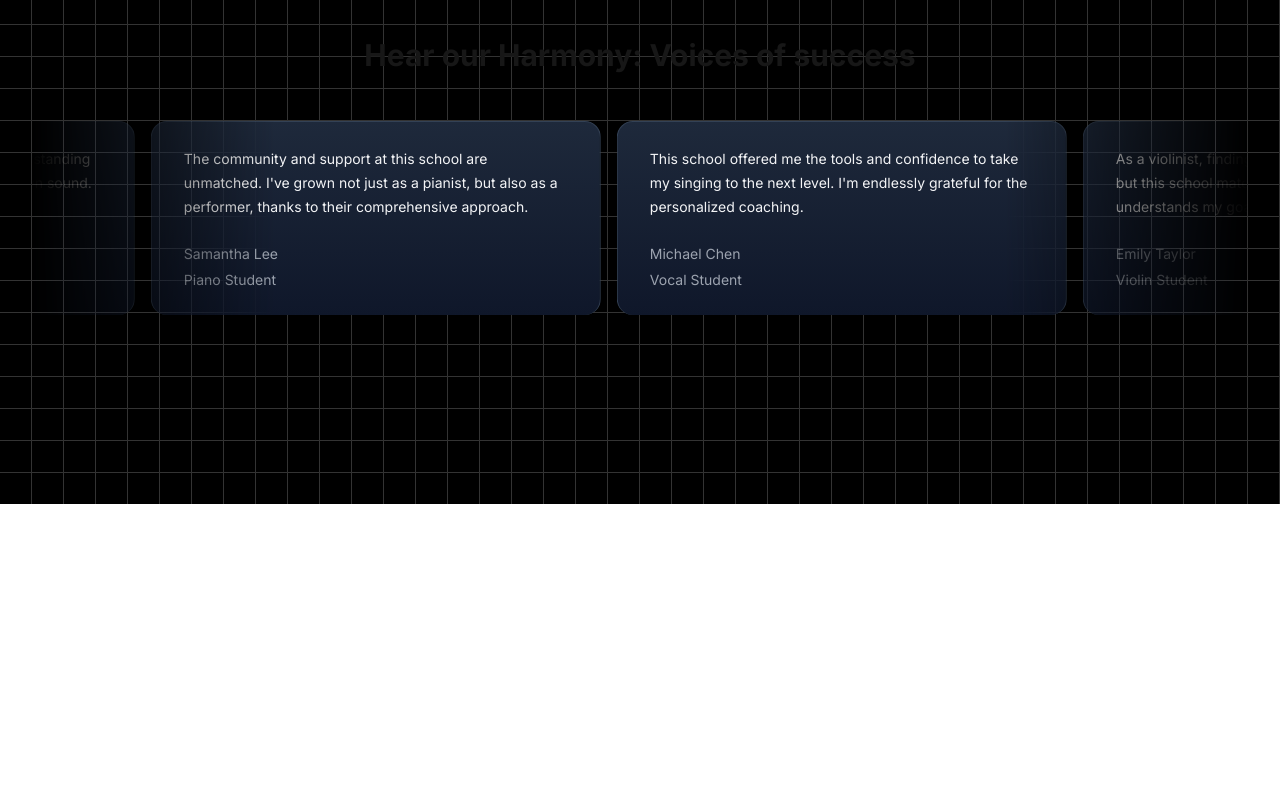
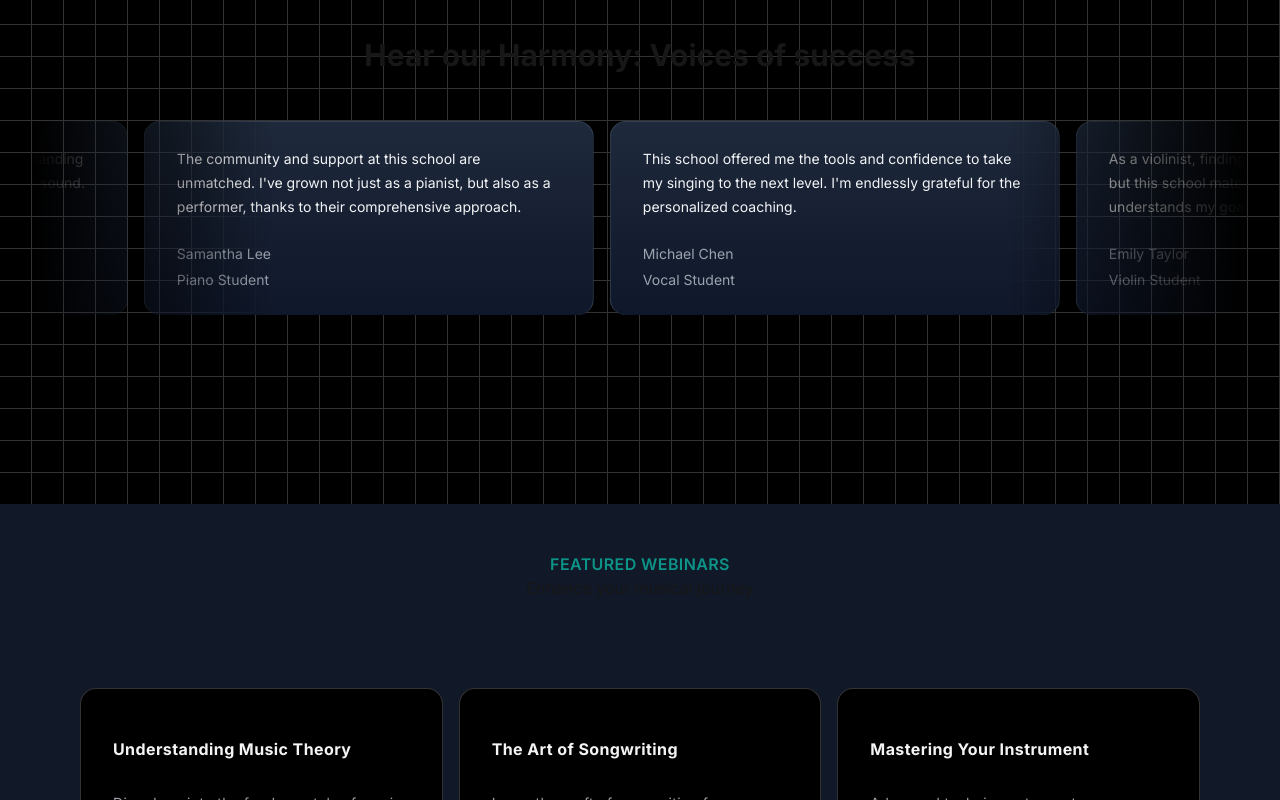
Before and after one commit to Pulkit-Dadheech/musicacademproject, a Next.js app: page / in a window 1280 px wide. Shown: the part 2000-2800 px from the top of the page. Before the commit the page ends 2504 px from the top, so only its background shows below. Built offline with nearby package versions, Linux system fonts and the light colour scheme.

Commit message:
added upcoming webinars section

```diff
--- a/src/app/page.tsx
+++ b/src/app/page.tsx
@@ -1,6 +1,7 @@
 import FeaturedCourses from "@/components/FeaturedCourses";
 import HeroSection from "@/components/HeroSection";
 import MusicSchoolTestimonials from "@/components/TestimonialCards";
+import UpcomingWebinars from "@/components/UpcomingWebinars";
 import WhyChooseUs from "@/components/WhyChooseUs";
 
 export default function Home() {
@@ -10,6 +11,7 @@ export default function Home() {
       <FeaturedCourses/>
       <WhyChooseUs/>
       <MusicSchoolTestimonials/>
+      <UpcomingWebinars/>
     </main>
   );
 }
--- /dev/null
+++ b/src/components/UpcomingWebinars.tsx
@@ -0,0 +1,84 @@
+"use client"
+import React from "react";
+import { HoverEffect } from "./ui/card-hover-effect";
+import Link from "next/link";
+
+const UpcomingWebinars = () => {
+  const featuredWebinars = [
+    {
+      title: "Understanding Music Theory",
+      description:
+        "Dive deep into the fundamentals of music theory and enhance your musical skills.",
+      slug: "understanding-music-theory",
+      isFeatured: true,
+    },
+    {
+      title: "The Art of Songwriting",
+      description:
+        "Learn the craft of songwriting from experienced musicians and songwriters.",
+      slug: "the-art-of-songwriting",
+      isFeatured: true,
+    },
+    {
+      title: "Mastering Your Instrument",
+      description:
+        "Advanced techniques to master your musical instrument of choice.",
+      slug: "mastering-your-instrument",
+      isFeatured: true,
+    },
+    {
+      title: "Music Production Essentials",
+      description:
+        "Get started with music production with this comprehensive overview.",
+      slug: "music-production-essentials",
+      isFeatured: true,
+    },
+    // Added two more webinars
+    {
+      title: "Live Performance Techniques",
+      description:
+        "Enhance your live performance skills with expert tips and strategies.",
+      slug: "live-performance-techniques",
+      isFeatured: true,
+    },
+    {
+      title: "Digital Music Marketing",
+      description:
+        "Learn how to promote your music effectively in the digital age.",
+      slug: "digital-music-marketing",
+      isFeatured: true,
+    },
+  ];
+  return (
+    <div className="p-12 bg-gray-900">
+      <div className="max-w-7xl mx-auto px-4 sm:px-6 ">
+        <div className="text-center">
+          <h2 className="text-base text-teal-600 font-semibold tracking-wide uppercase">
+            FEATURED WEBINARS
+          </h2>
+          <p className="">Enhance your musical journey</p>
+        </div>
+        <div className="mt-10">
+          <HoverEffect
+            items={featuredWebinars.map((webinar) => ({
+              title: webinar.title,
+              description: webinar.description,
+              link: "/",
+            }))}
+          />
+        </div>
+        <div className="mt-10 text-center">
+          <Link
+            href={"/"}
+            className="px-4 py-2 normal border border-natural-600 text-neutral-700 bg-white hover:bg-gray-100 transition duration-200"
+          >
+            {" "}
+            View All Webinars
+          </Link>
+        </div>
+      </div>
+    </div>
+  );
+};
+
+export default UpcomingWebinars;
--- /dev/null
+++ b/src/components/ui/card-hover-effect.tsx
@@ -0,0 +1,111 @@
+import { cn } from "../../utils/cn";
+import { AnimatePresence, motion } from "framer-motion";
+import Link from "next/link";
+import { useState } from "react";
+
+export const HoverEffect = ({
+  items,
+  className,
+}: {
+  items: {
+    title: string;
+    description: string;
+    link: string;
+  }[];
+  className?: string;
+}) => {
+  let [hoveredIndex, setHoveredIndex] = useState<number | null>(null);
+
+  return (
+    <div
+      className={cn(
+        "grid grid-cols-1 md:grid-cols-2  lg:grid-cols-3  py-10",
+        className
+      )}
+    >
+      {items.map((item, idx) => (
+        <Link
+          href={item?.link}
+          key={item?.link}
+          className="relative group  block p-2 h-full w-full"
+          onMouseEnter={() => setHoveredIndex(idx)}
+          onMouseLeave={() => setHoveredIndex(null)}
+        >
+          <AnimatePresence>
+            {hoveredIndex === idx && (
+              <motion.span
+                className="absolute inset-0 h-full w-full bg-neutral-200 dark:bg-slate-800/[0.8] block  rounded-3xl"
+                layoutId="hoverBackground"
+                initial={{ opacity: 0 }}
+                animate={{
+                  opacity: 1,
+                  transition: { duration: 0.15 },
+                }}
+                exit={{
+                  opacity: 0,
+                  transition: { duration: 0.15, delay: 0.2 },
+                }}
+              />
+            )}
+          </AnimatePresence>
+          <Card>
+            <CardTitle>{item.title}</CardTitle>
+            <CardDescription>{item.description}</CardDescription>
+          </Card>
+        </Link>
+      ))}
+    </div>
+  );
+};
+
+export const Card = ({
+  className,
+  children,
+}: {
+  className?: string;
+  children: React.ReactNode;
+}) => {
+  return (
+    <div
+      className={cn(
+        "rounded-2xl h-full w-full p-4 overflow-hidden bg-black border border-transparent dark:border-white/[0.2] group-hover:border-slate-700 relative z-20",
+        className
+      )}
+    >
+      <div className="relative z-50">
+        <div className="p-4">{children}</div>
+      </div>
+    </div>
+  );
+};
+export const CardTitle = ({
+  className,
+  children,
+}: {
+  className?: string;
+  children: React.ReactNode;
+}) => {
+  return (
+    <h4 className={cn("text-zinc-100 font-bold tracking-wide mt-4", className)}>
+      {children}
+    </h4>
+  );
+};
+export const CardDescription = ({
+  className,
+  children,
+}: {
+  className?: string;
+  children: React.ReactNode;
+}) => {
+  return (
+    <p
+      className={cn(
+        "mt-8 text-zinc-400 tracking-wide leading-relaxed text-sm",
+        className
+      )}
+    >
+      {children}
+    </p>
+  );
+};
```
